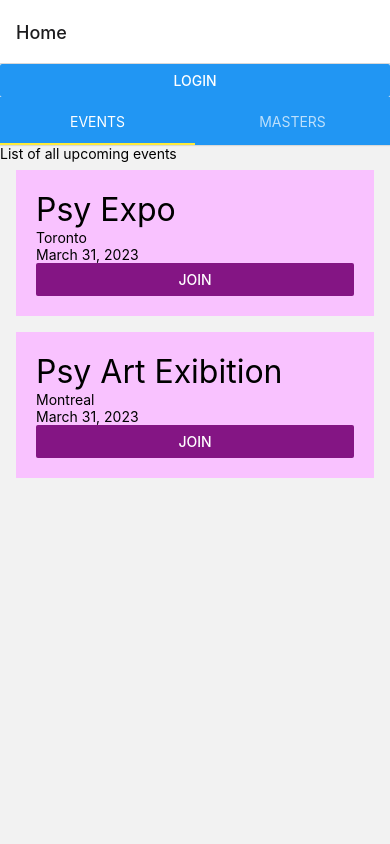
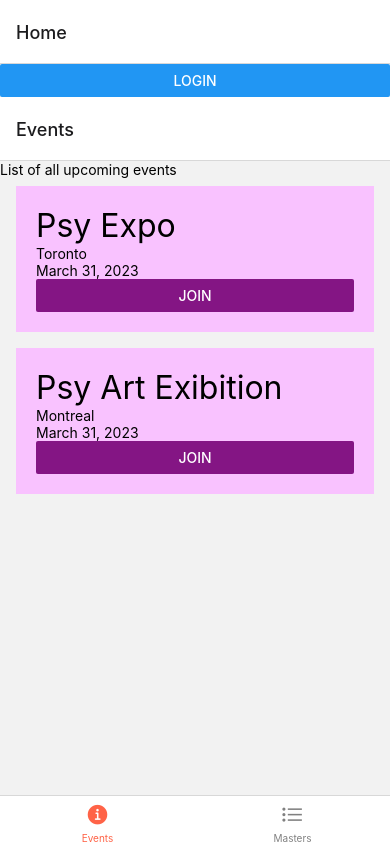
Before and after one commit to sharabiania/circles, a React Native app: screen /Home in a window 390 px wide. Built offline with nearby package versions, Linux system fonts and the light colour scheme.

Commit message:
bottom nav with icons

```diff
--- a/components/HomeScreen.jsx
+++ b/components/HomeScreen.jsx
@@ -1,41 +1,41 @@
 import React from 'react'
-import { useWindowDimensions, Button } from 'react-native';
-import { TabView, SceneMap } from 'react-native-tab-view';
+import { Button } from 'react-native';
+import { createBottomTabNavigator } from '@react-navigation/bottom-tabs';
+import Ionicons from '@expo/vector-icons/Ionicons';
 import EventList from './EventList';
 import MasterList from './MasterList';
 
 
-const FirstRoute = () => (
-  <EventList />
-);
-
-const SecondRoute = () => (
-  <MasterList />
-);
-
-const renderScene = SceneMap({
-  first: FirstRoute,
-  second: SecondRoute,
-});
+const Tab = createBottomTabNavigator();
 
 export default function HomeScreen({ navigation }) {
-  const layout = useWindowDimensions();
-
-  const [index, setIndex] = React.useState(0);
-  const [routes] = React.useState([
-    { key: 'first', title: 'Events' },
-    { key: 'second', title: 'Masters' },
-  ]);
 
   return (
     <>
       <Button title='login' onPress={() => navigation.navigate('Login')} />
-      <TabView
-        navigationState={{ index, routes }}
-        renderScene={renderScene}
-        onIndexChange={index => setIndex(index)}
-        initialLayout={{ width: layout.width }}
-      />
+
+      <Tab.Navigator
+        screenOptions={({ route }) => ({
+          tabBarIcon: ({ focused, color, size }) => {
+            let iconName;
+            if (route.name === 'Events') {
+              iconName = focused
+                ? 'ios-information-circle'
+                : 'ios-information-circle-outline';
+            } else if (route.name === 'Masters') {
+              iconName = focused ? 'ios-list' : 'ios-list-outline';
+            }
+
+            // You can return any component that you like here!
+            return <Ionicons name={iconName} size={size} color={color} />;
+          },
+          tabBarActiveTintColor: 'tomato',
+          tabBarInactiveTintColor: 'gray',
+        })}
+      >
+        <Tab.Screen name="Events" component={EventList} />
+        <Tab.Screen name="Masters" component={MasterList} />
+      </Tab.Navigator>
     </>
   )
 }
--- a/components/LoginScreen.jsx
+++ b/components/LoginScreen.jsx
@@ -1,5 +1,5 @@
 import React from 'react'
-import { Text, TextInput, SafeAreaView, StyleSheet } from 'react-native';
+import { TextInput, SafeAreaView, StyleSheet } from 'react-native';
 
 export default function LoginScreen({navigation}) {
   const [username, setUsername] = React.useState('');
```
Also changed, not shown: App.js (+1 -10 lines), package.json (+4 -3 lines), 1 other file (tests, documents, lock files or other folders).
